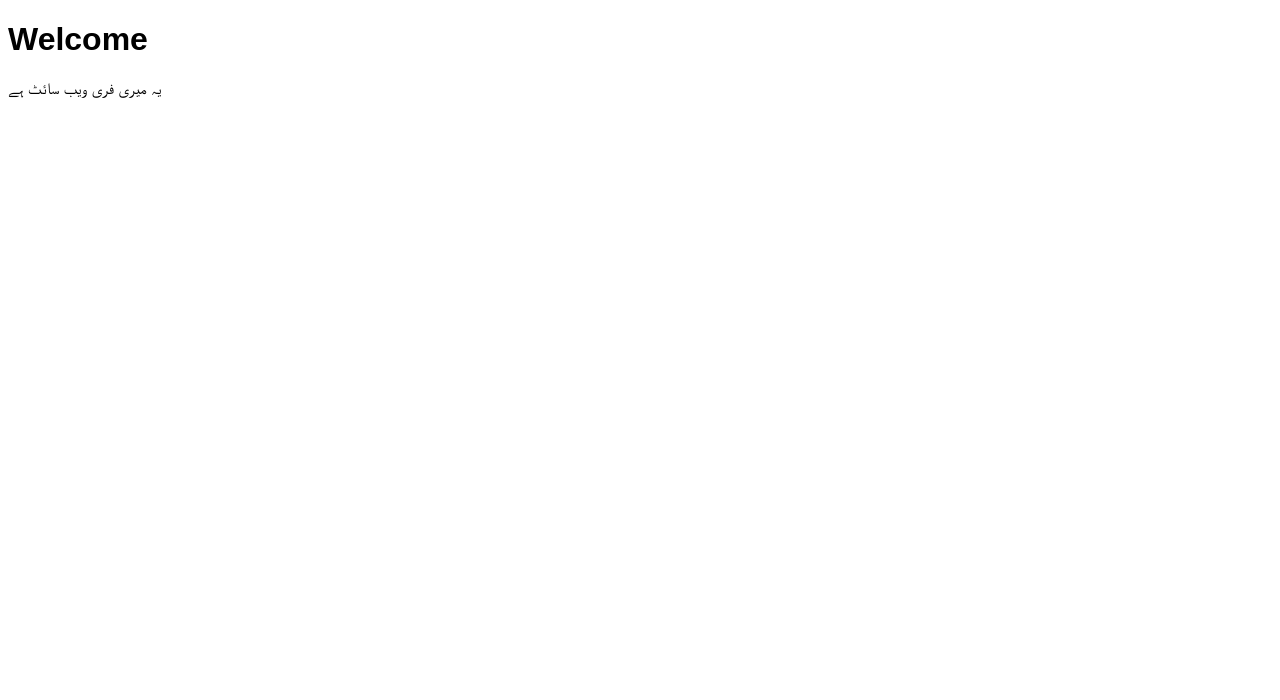
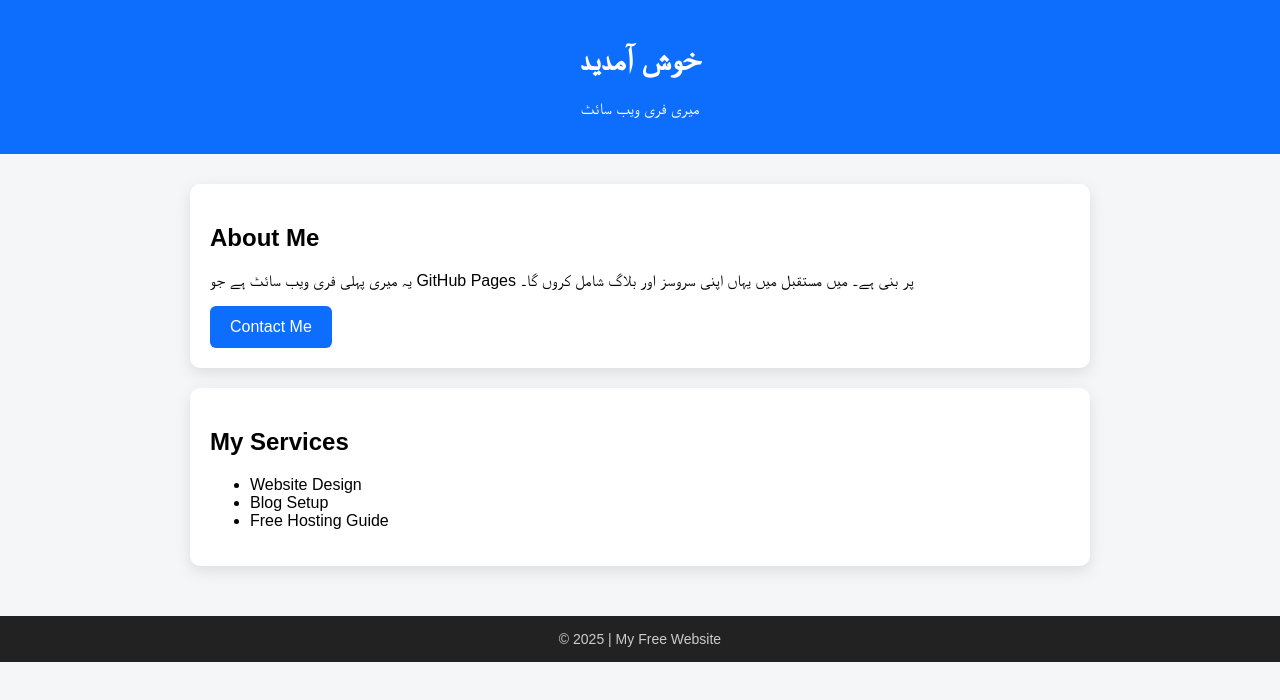
Before and after one commit to 4ubooks/.com, a plain HTML site: page index.html in a window 1280 px wide. Drawn offline with Linux system fonts and the light colour scheme.

Commit message:
Update index.html

```diff
--- a/index.html
+++ b/index.html
@@ -1,11 +1,86 @@
 <!DOCTYPE html>
-<html>
+<html lang="ur">
 <head>
 <meta charset="UTF-8">
+<meta name="viewport" content="width=device-width, initial-scale=1.0">
 <title>My Free Website</title>
+
+<style>
+body{
+    margin:0;
+    font-family: Arial, sans-serif;
+    background:#f4f6f8;
+}
+header{
+    background:#0d6efd;
+    color:white;
+    padding:20px;
+    text-align:center;
+}
+section{
+    padding:30px;
+    max-width:900px;
+    margin:auto;
+}
+.card{
+    background:white;
+    padding:20px;
+    border-radius:10px;
+    box-shadow:0 5px 15px rgba(0,0,0,0.1);
+    margin-bottom:20px;
+}
+button{
+    background:#0d6efd;
+    color:white;
+    border:none;
+    padding:12px 20px;
+    border-radius:6px;
+    font-size:16px;
+    cursor:pointer;
+}
+button:hover{
+    background:#084298;
+}
+footer{
+    background:#222;
+    color:#ccc;
+    text-align:center;
+    padding:15px;
+    font-size:14px;
+}
+</style>
+
 </head>
-<body style="font-family:Arial">
-<h1>Welcome</h1>
-<p>یہ میری فری ویب سائٹ ہے</p>
+<body>
+
+<header>
+    <h1>خوش آمدید</h1>
+    <p>میری فری ویب سائٹ</p>
+</header>
+
+<section>
+    <div class="card">
+        <h2>About Me</h2>
+        <p>
+            یہ میری پہلی فری ویب سائٹ ہے جو GitHub Pages پر بنی ہے۔
+            میں مستقبل میں یہاں اپنی سروسز اور بلاگ شامل کروں گا۔
+        </p>
+        <button>Contact Me</button>
+    </div>
+
+    <div class="card">
+        <h2>My Services</h2>
+        <ul>
+            <li>Website Design</li>
+            <li>Blog Setup</li>
+            <li>Free Hosting Guide</li>
+        </ul>
+    </div>
+</section>
+
+<footer>
+    © 2025 | My Free Website
+</footer>
+
 </body>
 </html>
```
